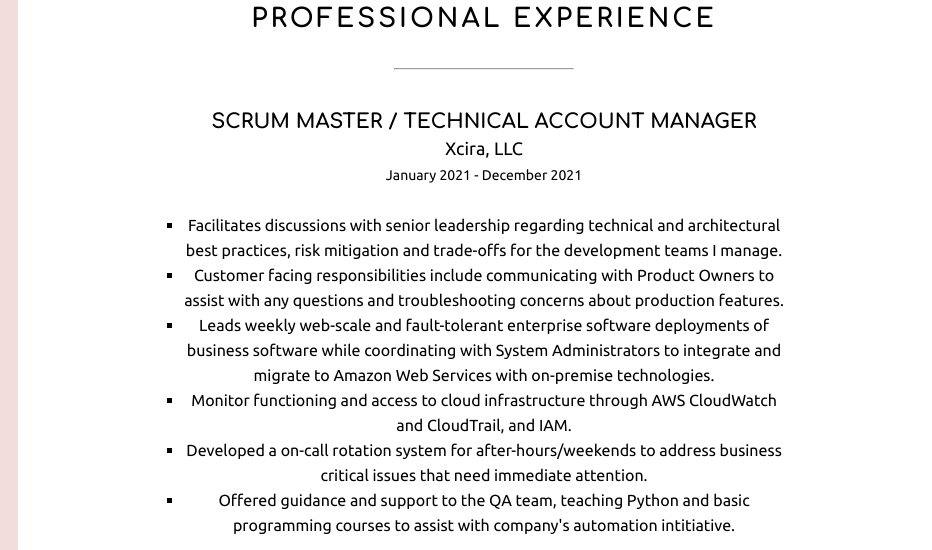
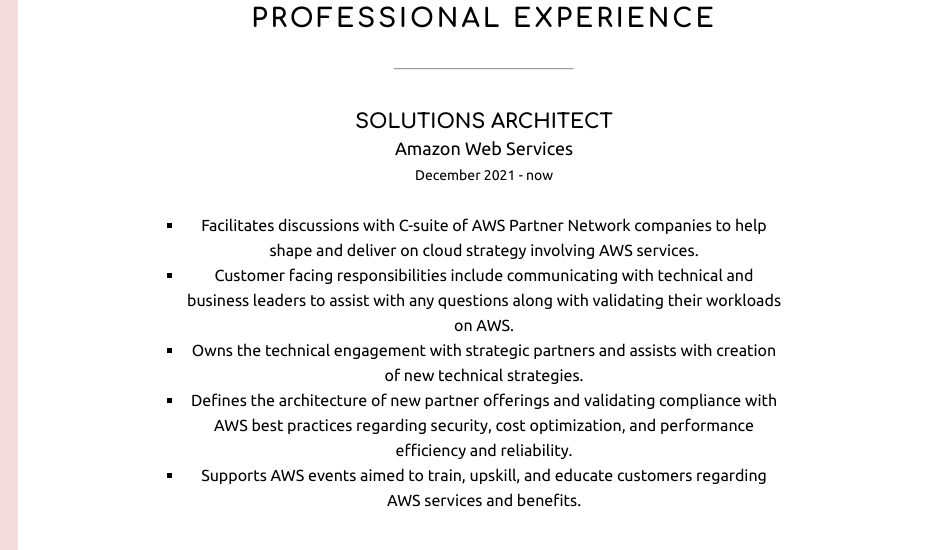
Before and after one commit to kishacodes/kishacodes-website, a plain HTML site: page index.htm in a window 1280 px wide. Shown: the part 198-748 px from the top of the page, 348-1280 px from the left. Drawn offline with Linux system fonts and the light colour scheme.

Commit message:
modified:   index.htm

```diff
--- a/index.htm
+++ b/index.htm
@@ -115,7 +115,35 @@
       <article class="work">
         <h2>Professional Experience</h2>
         <hr />
-        <div>
+	<div>
+          <h1 class="position-title">
+            Solutions Architect
+          </h1>
+          <p class="company-name">Amazon Web Services</p>
+          <p class="dates">December 2021 - now </p>
+          <div class="job-items">
+            <ul class="job-description">
+              <li>
+                Facilitates discussions with C-suite of AWS Partner Network companies to help shape and deliver on cloud strategy involving AWS services.
+              </li>
+              <li>
+                Customer facing responsibilities include communicating with
+                technical and business leaders to assist with any questions along with validating their workloads on AWS.
+              </li>
+              <li>
+                Owns the technical engagement with strategic partners and assists with creation of new technical strategies.
+              </li>
+              <li>
+                Defines the architecture of new partner offerings and validating compliance with AWS best practices regarding security, cost optimization, and performance efficiency and reliability.
+              </li>
+              <li>
+                Supports AWS events aimed to train, upskill, and educate customers regarding AWS services and benefits.
+              </li>
+
+            </ul>
+          </div>
+
+<div>
           <h1 class="position-title">
             Scrum Master / Technical Account Manager
           </h1>
```
